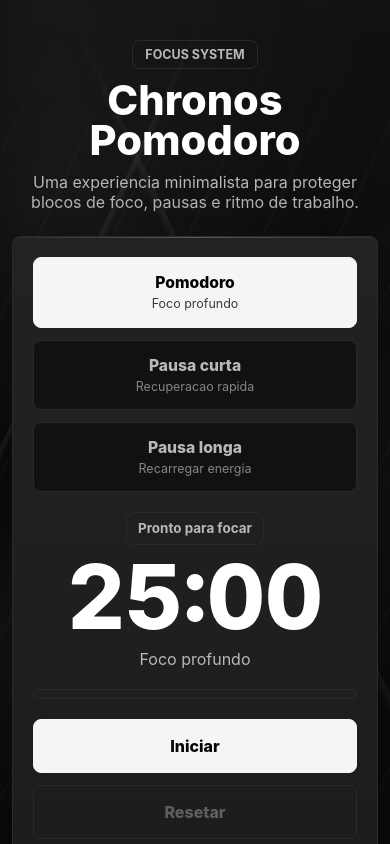
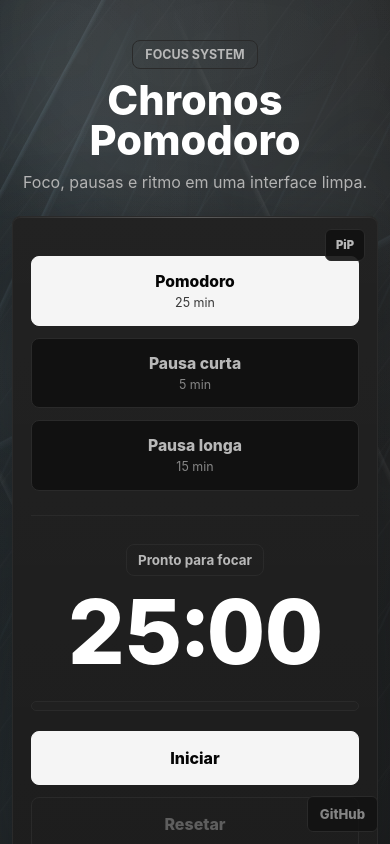
Before and after one commit to Magnumja/focuss_pomodoro_react, a React (Vite) app: page / in a window 390 px wide. Shown: the top 844 px of the page. Built offline with nearby package versions, Linux system fonts and the light colour scheme.

Commit message:
estruturacao para pip e background

```diff
--- a/src/components/App.module.css
+++ b/src/components/App.module.css
@@ -3,13 +3,11 @@
   display: grid;
   gap: var(--space-8);
   justify-items: center;
-  margin-inline: auto;
   min-height: 100svh;
-  overflow: hidden;
   padding: var(--space-8) var(--space-4);
   position: relative;
   isolation: isolate;
-  width: min(100%, 1120px);
+  width: 100%;
 }
 
 .pageShell::before,
@@ -17,7 +15,7 @@
   content: '';
   inset: 0;
   pointer-events: none;
-  position: absolute;
+  position: fixed;
   z-index: -1;
 }
 
@@ -71,7 +69,7 @@
   display: grid;
   gap: var(--space-7);
   overflow: hidden;
-  padding: clamp(1.25rem, 4vw, 2.5rem);
+  padding: clamp(1.15rem, 4vw, 2.35rem);
   position: relative;
   z-index: 1;
   width: min(100%, 820px);
@@ -86,9 +84,11 @@
 }
 
 .modeSwitcher {
+  border-bottom: 1px solid var(--border-color);
   display: grid;
   gap: var(--space-3);
   grid-template-columns: repeat(auto-fit, minmax(150px, 1fr));
+  padding: 0 var(--space-6) var(--space-6) 0;
 }
 
 .modeItem {
@@ -124,6 +124,7 @@
 
 .modeButton:focus-visible,
 .removeModeButton:focus-visible,
+.pictureInPictureButton:focus-visible,
 .primaryButton:focus-visible,
 .secondaryButton:focus-visible,
 .addModeButton:focus-visible,
@@ -176,8 +177,9 @@
 .timerDisplay {
   align-items: center;
   display: grid;
-  gap: var(--space-3);
+  gap: var(--space-4);
   justify-items: center;
+  padding-block: var(--space-2);
   text-align: center;
 }
 
@@ -198,11 +200,6 @@
   line-height: 0.9;
 }
 
-.timerDisplay p {
-  color: var(--text-secondary);
-  margin: 0;
-}
-
 .progressTrack {
   background: var(--bg-elevated);
   border: 1px solid var(--border-color);
@@ -219,9 +216,11 @@
 }
 
 .actions {
+  border-bottom: 1px solid var(--border-color);
   display: grid;
   gap: var(--space-3);
   grid-template-columns: 1fr 1fr;
+  padding-bottom: var(--space-6);
 }
 
 .primaryButton,
@@ -267,13 +266,57 @@
   cursor: not-allowed;
 }
 
+.pictureInPictureButton {
+  align-items: center;
+  background: rgba(17, 17, 17, 0.9);
+  border: 1px solid var(--border-color);
+  border-radius: var(--radius-sm);
+  color: var(--text-secondary);
+  cursor: pointer;
+  display: inline-flex;
+  font-size: 0.7rem;
+  font-weight: 900;
+  height: 32px;
+  justify-content: center;
+  letter-spacing: 0;
+  min-width: 40px;
+  padding: 0 0.5rem;
+  position: absolute;
+  right: var(--space-5);
+  top: var(--space-5);
+  transition:
+    background-color 180ms ease,
+    border-color 180ms ease,
+    color 180ms ease,
+    transform 180ms ease;
+  z-index: 2;
+}
+
+.pictureInPictureButton:hover:not(:disabled) {
+  background: var(--accent);
+  border-color: var(--accent);
+  color: var(--bg-primary);
+  transform: translateY(-1px);
+}
+
+.pictureInPictureButton:disabled {
+  color: var(--text-disabled);
+  cursor: not-allowed;
+}
+
+.pictureInPictureError {
+  color: var(--accent-cool);
+  font-size: 0.86rem;
+  font-weight: 700;
+  margin: calc(var(--space-5) * -1) 0 0;
+  text-align: center;
+}
+
 .sessionStats {
-  border-top: 1px solid var(--border-color);
   display: grid;
   gap: var(--space-4);
   grid-template-columns: repeat(4, minmax(0, 1fr));
   margin: 0;
-  padding-top: var(--space-5);
 }
 
 .sessionStats div {
@@ -435,6 +478,45 @@
   margin: 0;
 }
 
+.pictureInPictureMedia {
+  block-size: 1px;
+  inline-size: 1px;
+  opacity: 0;
+  pointer-events: none;
+  position: fixed;
+  right: 0;
+  top: 0;
+}
+
+.githubLink {
+  background: rgba(17, 17, 17, 0.78);
+  border: 1px solid var(--border-color);
+  border-radius: var(--radius-sm);
+  bottom: var(--space-4);
+  color: var(--text-muted);
+  font-size: 0.82rem;
+  font-weight: 800;
+  padding: 0.55rem 0.75rem;
+  position: fixed;
+  right: var(--space-4);
+  text-decoration: none;
+  transition:
+    background-color 180ms ease,
+    border-color 180ms ease,
+    color 180ms ease,
+    transform 180ms ease;
+  z-index: 3;
+}
+
+.githubLink:hover,
+.githubLink:focus-visible {
+  background: var(--accent);
+  border-color: var(--accent);
+  color: var(--bg-primary);
+  outline: none;
+  transform: translateY(-1px);
+}
+
 @media (max-width: 680px) {
   .pageShell {
     gap: var(--space-6);
@@ -451,6 +533,21 @@
   .managementGrid,
   .customModeForm {
     grid-template-columns: 1fr;
+  }
+
+  .modeSwitcher {
+    padding-right: 0;
+    padding-top: var(--space-5);
+  }
+
+  .pictureInPictureButton {
+    right: var(--space-3);
+    top: var(--space-3);
+  }
+
+  .githubLink {
+    bottom: var(--space-3);
+    right: var(--space-3);
   }
 
   .modeButton {
--- a/src/components/App.tsx
+++ b/src/components/App.tsx
@@ -245,8 +245,61 @@ function playBellSound(audioContext: AudioContext) {
   });
 }
 
+function drawPictureInPictureTimer(
+  canvas: HTMLCanvasElement,
+  timerLabel: string,
+  activeMode: TimerMode,
+  statusText: string,
+) {
+  const context = canvas.getContext('2d');
+
+  if (!context) {
+    return;
+  }
+
+  const { height, width } = canvas;
+  const progressGradient = context.createLinearGradient(0, 0, width, height);
+
+  progressGradient.addColorStop(0, '#050505');
+  progressGradient.addColorStop(0.42, '#111111');
+  progressGradient.addColorStop(1, '#061316');
+
+  context.clearRect(0, 0, width, height);
+  context.fillStyle = progressGradient;
+  context.fillRect(0, 0, width, height);
+
+  context.strokeStyle = 'rgba(184, 230, 255, 0.32)';
+  context.lineWidth = 4;
+  context.beginPath();
+  context.moveTo(46, 238);
+  context.bezierCurveTo(165, 72, 308, 326, 452, 92);
+  context.stroke();
+
+  context.strokeStyle = 'rgba(255, 255, 255, 0.16)';
+  context.lineWidth = 2;
+  context.beginPath();
+  context.moveTo(18, 54);
+  context.bezierCurveTo(130, 120, 270, 12, 494, 58);
+  context.stroke();
+
+  context.fillStyle = '#ffffff';
+  context.font = '800 32px Inter, system-ui, sans-serif';
+  context.textAlign = 'center';
+  context.fillText(activeMode.label, width / 2, 54);
+
+  context.fillStyle = '#f5f5f5';
+  context.font = '900 116px Inter, system-ui, sans-serif';
+  context.fillText(timerLabel, width / 2, 178);
+
+  context.fillStyle = '#b8b8b8';
+  context.font = '700 24px Inter, system-ui, sans-serif';
+  context.fillText(statusText, width / 2, 230);
+}
+
 export function App() {
   const audioContextRef = useRef<AudioContext | null>(null);
+  const pictureInPictureCanvasRef = useRef<HTMLCanvasElement | null>(null);
+  const pictureInPictureVideoRef = useRef<HTMLVideoElement | null>(null);
   const [customModes, setCustomModes] = useState<TimerMode[]>(loadCustomModes);
   const [focusSessions, setFocusSessions] = useState<FocusSession[]>(loadFocusSessions);
   const [activeModeId, setActiveModeId] = useState(DEFAULT_TIMER_MODES[0].id);
@@ -258,6 +311,8 @@ export function App() {
   const [customModeMinutes, setCustomModeMinutes] = useState('30');
   const [customModeDescription, setCustomModeDescription] = useState('');
   const [customModeError, setCustomModeError] = useState('');
+  const [isPictureInPictureActive, setIsPictureInPictureActive] = useState(false);
+  const [pictureInPictureError, setPictureInPictureError] = useState('');
 
   const timerModes = useMemo(
     () => [...DEFAULT_TIMER_MODES, ...customModes],
@@ -277,7 +332,7 @@ export function App() {
       ),
     [focusSessions],
   );
-  const latestFocusSessions = focusSessions.slice(0, 4);
+  const latestFocusSessions = focusSessions.slice(0, 3);
   const progressPercentage =
     ((activeMode.duration - remainingSeconds) / activeMode.duration) * 100;
   const isTimerFinished = remainingSeconds === 0;
@@ -292,6 +347,10 @@ export function App() {
     : isRunning
       ? 'Sessao em andamento'
       : 'Pronto para focar';
+  const isPictureInPictureSupported =
+    document.pictureInPictureEnabled &&
+    'requestPictureInPicture' in HTMLVideoElement.prototype &&
+    'captureStream' in HTMLCanvasElement.prototype;
 
   const getAudioContext = useCallback(() => {
     audioContextRef.current ??= createAudioContext();
@@ -321,6 +380,42 @@ export function App() {
 
     playBellSound(audioContext);
   }, [getAudioContext]);
+
+  const requestPictureInPicture = useCallback(
+    async (showError = false) => {
+      const canvas = pictureInPictureCanvasRef.current;
+      const video = pictureInPictureVideoRef.current;
+
+      if (!canvas || !video || !isPictureInPictureSupported) {
+        if (showError) {
+          setPictureInPictureError('Picture-in-Picture nao esta disponivel neste navegador.');
+        }
+
+        return false;
+      }
+
+      try {
+        drawPictureInPictureTimer(canvas, timerLabel, activeMode, statusText);
+
+        if (!video.srcObject) {
+          video.srcObject = canvas.captureStream(1);
+        }
+
+        await video.play();
+        await video.requestPictureInPicture();
+        setPictureInPictureError('');
+
+        return true;
+      } catch {
+        if (showError) {
+          setPictureInPictureError('Nao foi possivel abrir o Picture-in-Picture.');
+        }
+
+        return false;
+      }
+    },
+    [activeMode, isPictureInPictureSupported, statusText, timerLabel],
+  );
 
   useEffect(() => {
     saveToStorage(CUSTOM_MODES_STORAGE_KEY, customModes);
@@ -380,6 +475,69 @@ export function App() {
     };
   }, []);
 
+  useEffect(() => {
+    const canvas = pictureInPictureCanvasRef.current;
+
+    if (!canvas) {
+      return;
+    }
+
+    drawPictureInPictureTimer(canvas, timerLabel, activeMode, statusText);
+  }, [activeMode, statusText, timerLabel]);
+
+  useEffect(() => {
+    const video = pictureInPictureVideoRef.current;
+
+    if (!video) {
+      return;
+    }
+
+    function handleEnterPictureInPicture() {
+      setIsPictureInPictureActive(true);
+      setPictureInPictureError('');
+    }
+
+    function handleLeavePictureInPicture() {
+      setIsPictureInPictureActive(false);
+    }
+
+    video.addEventListener('enterpictureinpicture', handleEnterPictureInPicture);
+    video.addEventListener('leavepictureinpicture', handleLeavePictureInPicture);
+
+    return () => {
+      video.removeEventListener('enterpictureinpicture', handleEnterPictureInPicture);
+      video.removeEventListener('leavepictureinpicture', handleLeavePictureInPicture);
+    };
+  }, []);
+
+  useEffect(() => {
+    async function handleVisibilityChange() {
+      if (document.visibilityState === 'hidden') {
+        if (isRunning && !document.pictureInPictureElement) {
+          await requestPictureInPicture();
+        }
+
+        return;
+      }
+
+      if (document.pictureInPictureElement) {
+        await document.exitPictureInPicture();
+      }
+    }
+
+    document.addEventListener('visibilitychange', handleVisibilityChange);
+
+    return () => {
+      document.removeEventListener('visibilitychange', handleVisibilityChange);
+    };
+  }, [isRunning, requestPictureInPicture]);
+
+  useEffect(() => {
+    if (!isRunning && document.pictureInPictureElement) {
+      void document.exitPictureInPicture();
+    }
+  }, [isRunning]);
+
   function handleModeChange(modeId: string) {
     const nextMode = getModeById(modeId, timerModes);
 
@@ -406,6 +564,19 @@ export function App() {
   function handleTimerReset() {
     setRemainingSeconds(activeMode.duration);
     setIsRunning(false);
+  }
+
+  async function handlePictureInPictureToggle() {
+    try {
+      if (document.pictureInPictureElement) {
+        await document.exitPictureInPicture();
+        return;
+      }
+
+      await requestPictureInPicture(true);
+    } catch {
+      setPictureInPictureError('Nao foi possivel abrir o Picture-in-Picture.');
+    }
   }
 
   function handleCustomModeSubmit(event: FormEvent<HTMLFormElement>) {
@@ -460,12 +631,31 @@ export function App() {
     <main className={styles.pageShell}>
       <section className={styles.hero} aria-labelledby="app-title">
         <Heading
-          subtitle="Uma experiencia minimalista para proteger blocos de foco, pausas e ritmo de trabalho."
+          subtitle="Foco, pausas e ritmo em uma interface limpa."
           title="Chronos Pomodoro"
         />
       </section>
 
       <section className={styles.timerCard} aria-label="Timer Pomodoro">
+        <button
+          aria-label={
+            isPictureInPictureActive
+              ? 'Fechar Picture-in-Picture'
+              : 'Abrir Picture-in-Picture'
+          }
+          className={styles.pictureInPictureButton}
+          disabled={!isPictureInPictureSupported}
+          onClick={handlePictureInPictureToggle}
+          title={
+            isPictureInPictureActive
+              ? 'Fechar Picture-in-Picture'
+              : 'Abrir Picture-in-Picture'
+          }
+          type="button"
+        >
+          PiP
+        </button>
+
         <div className={styles.modeSwitcher} aria-label="Selecionar modo">
           {timerModes.map((mode) => {
             const isActive = mode.id === activeModeId;
@@ -479,7 +669,7 @@ export function App() {
                   type="button"
                 >
                   <span>{mode.label}</span>
-                  <small>{mode.description}</small>
+                  <small>{Math.round(mode.duration / MINUTE_IN_SECONDS)} min</small>
                 </button>
 
                 {mode.isCustom ? (
@@ -502,7 +692,6 @@ export function App() {
           <strong aria-live="polite" className={styles.timerValue}>
             {timerLabel}
           </strong>
-          <p>{activeMode.description}</p>
         </div>
 
         <div className={styles.progressTrack} aria-hidden="true">
@@ -527,6 +716,12 @@ export function App() {
             Resetar
           </button>
         </div>
+
+        {pictureInPictureError ? (
+          <p className={styles.pictureInPictureError} role="alert">
+            {pictureInPictureError}
+          </p>
+        ) : null}
 
         <dl className={styles.sessionStats}>
           <div>
@@ -625,6 +820,30 @@ export function App() {
           </section>
         </div>
       </section>
+
+      <canvas
+        aria-hidden="true"
+        className={styles.pictureInPictureMedia}
+        height="270"
+        ref={pictureInPictureCanvasRef}
+        width="520"
+      />
+      <video
+        aria-hidden="true"
+        className={styles.pictureInPictureMedia}
+        muted
+        playsInline
+        ref={pictureInPictureVideoRef}
+      />
+
+      <a
+        className={styles.githubLink}
+        href="https://github.com/Magnumja"
+        rel="noreferrer"
+        target="_blank"
+      >
+        GitHub
+      </a>
     </main>
   );
 }
--- a/src/styles/global.css
+++ b/src/styles/global.css
@@ -9,17 +9,77 @@ html {
   min-width: 320px;
 }
 
+html::before {
+  background: #020202;
+  content: '';
+  inset: 0;
+  position: fixed;
+  z-index: -4;
+}
+
 body {
   background:
     linear-gradient(180deg, rgba(255, 255, 255, 0.035), transparent 34rem),
-    linear-gradient(135deg, var(--bg-primary), #0b0b0b 55%, var(--bg-secondary));
+    radial-gradient(ellipse at 18% 14%, rgba(184, 230, 255, 0.16), transparent 27rem),
+    radial-gradient(ellipse at 82% 24%, rgba(255, 255, 255, 0.1), transparent 30rem),
+    linear-gradient(135deg, #020202, #080808 42%, #020506 100%);
   color: var(--text-primary);
   font-family: var(--font-sans);
   margin: 0;
   min-height: 100vh;
+  overflow-x: hidden;
+  position: relative;
   text-rendering: optimizeLegibility;
   -webkit-font-smoothing: antialiased;
   -moz-osx-font-smoothing: grayscale;
+}
+
+body::before,
+body::after {
+  content: '';
+  inset: 0;
+  pointer-events: none;
+  position: fixed;
+}
+
+body::before {
+  background:
+    linear-gradient(118deg, transparent 0 12%, rgba(184, 230, 255, 0.18) 12.15%, transparent 12.8%),
+    linear-gradient(64deg, transparent 0 22%, rgba(245, 245, 245, 0.1) 22.2%, transparent 23%),
+    linear-gradient(152deg, transparent 0 42%, rgba(184, 230, 255, 0.12) 42.15%, transparent 43%),
+    repeating-linear-gradient(
+      126deg,
+      transparent 0 44px,
+      rgba(255, 255, 255, 0.035) 45px,
+      transparent 48px
+    );
+  filter: blur(0.4px);
+  opacity: 0.58;
+  z-index: 0;
+}
+
+body::after {
+  background:
+    conic-gradient(
+      from 222deg at 18% 18%,
+      transparent,
+      rgba(184, 230, 255, 0.18),
+      transparent 34%,
+      rgba(255, 255, 255, 0.08),
+      transparent 72%
+    ),
+    conic-gradient(
+      from 42deg at 80% 60%,
+      transparent,
+      rgba(255, 255, 255, 0.1),
+      transparent 28%,
+      rgba(184, 230, 255, 0.13),
+      transparent 68%
+    );
+  filter: blur(42px) saturate(1.25);
+  opacity: 0.52;
+  transform: scale(1.08);
+  z-index: 0;
 }
 
 button,
@@ -35,6 +95,8 @@ button {
 
 #root {
   min-height: 100vh;
+  position: relative;
+  z-index: 1;
 }
 
 ::selection {
```
